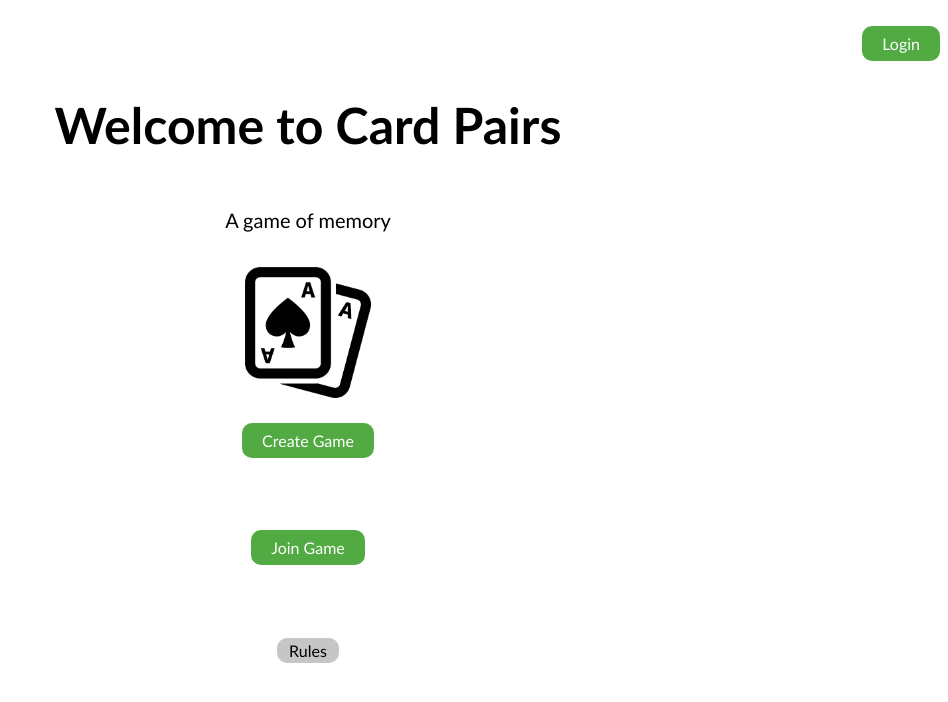
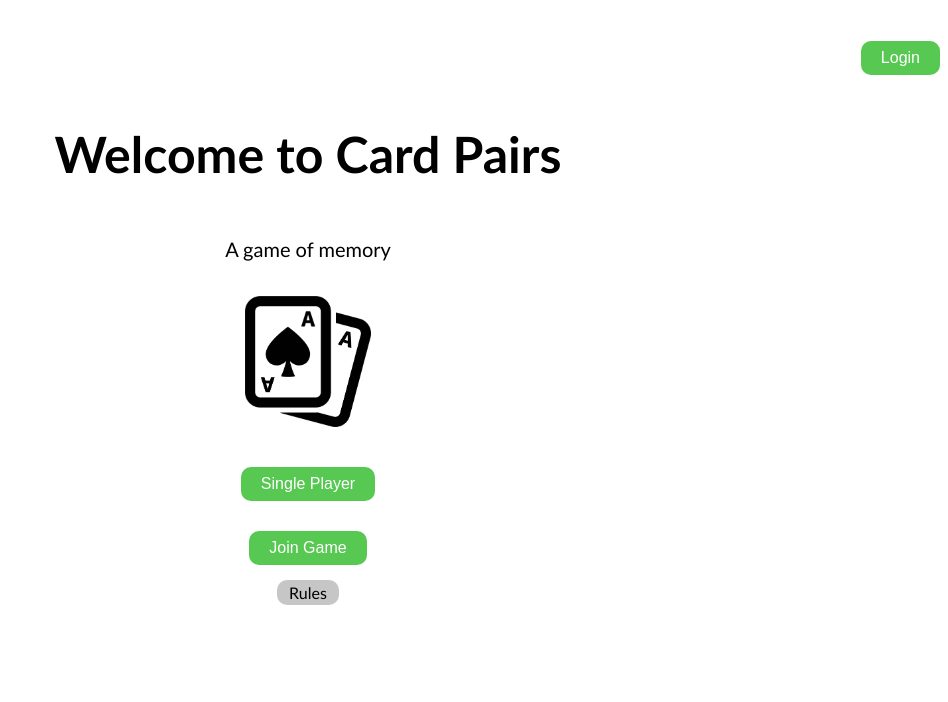
Before and after one commit to nhat2105/513-web-game, a React (Create React App) app in the folder client/: page / in a window 1280 px wide. Shown: the top 702 px of the page, without its empty margins (332-1280 px from the left). Built offline with nearby package versions, Linux system fonts and the light colour scheme.

Commit message:
loggedIn localStorage works. Sarah Paulson is my life

```diff
--- a/client/src/App.js
+++ b/client/src/App.js
@@ -5,6 +5,8 @@ import { BrowserRouter } from 'react-router-dom'
 import Routes from './routes/Routes'
 
 export default function App(){
+    localStorage.setItem('loggedIn', 'false')
+
     return (
         <BrowserRouter>
             <Routes />
--- a/client/src/css/pages/Home.css
+++ b/client/src/css/pages/Home.css
@@ -12,9 +12,7 @@
     display: flex;
     flex-direction: column;
     align-items: center;
-    justify-content: space-between;
     /* background-color: yellow; */
-    height: 30vh;
     padding: 10px;
 }
 
--- a/client/src/css/pages/UniversalElements.css
+++ b/client/src/css/pages/UniversalElements.css
@@ -1,16 +1,18 @@
 #input-button {
-    background-color: rgb(82, 171, 66);
+    background-color: rgba(87, 200, 81, 1);
     text-decoration: none;
     color: white;
-    font-family: 'Calibri', sans-serif;
+    font-family: sans-serif;
     padding: 6px 18px 6px 18px;
     border-radius: 10px;
-    border: 2.5px rgb(82, 171, 66);
+    border: 2.5px rgba(87, 200, 81, 1);
     border-style: solid;
+    margin-top: 15px;
+    margin-bottom: 15px;
 }
 
 #input-button:hover {
-    color: rgb(82, 171, 66);
+    color: rgba(87, 200, 81, 1);
     background-color: white;
     transition: 0.1s;
 }
--- a/client/src/pages/Home.jsx
+++ b/client/src/pages/Home.jsx
@@ -1,29 +1,33 @@
-import React, { useState } from 'react';
+import React, { useState, useEffect } from 'react';
 import { useNavigate } from 'react-router-dom';
 
 // import { guestLogin } from '../axios/api';
 const Home = () => {
   const navigate = useNavigate(); // useNavigate hook for routing
-  const [loading, setLoading] = useState(false);
+  const [isLoggedIn, setLoggedIn] = useState(false)
 
-  // Function to handle guest login
-  const handleGuest = async () => {
-    setLoading(true);
+  useEffect(() => {
+    // Check localStorage when the component mounts
+    if (localStorage.getItem("loggedIn") === "true") {
+      setLoggedIn(true);
+    }
+  }, []);
 
-    try {
-      // const response = await guestLogin(); // Call the backend for guest token
-      // const { token, role } = response.data;
+  // // Function to handle guest login
+  // const handleGuest = async () => {
 
-      // localStorage.setItem('token', token);
-      // localStorage.setItem('role', role); // Store the guest role
+  //   try {
+  //     // const response = await guestLogin(); // Call the backend for guest token
+  //     // const { token, role } = response.data;
 
-      setLoading(false);
-      navigate('/game'); // Redirect to the game page after login
-    } catch (error) {
-      console.error('Error logging in as guest', error);
-      setLoading(false);
-    }
-  };
+  //     // localStorage.setItem('token', token);
+  //     // localStorage.setItem('role', role); // Store the guest role
+
+  //     navigate('/'); // Redirect to the game page after login
+  //   } catch (error) {
+  //     console.error('Error logging in as guest', error);
+  //   }
+  // };
 
   // Redirect to the login page for regular users
   const handleLogin = () => {
@@ -33,16 +37,17 @@ const Home = () => {
   return(
     <body>
       <br/>
-      <div class = "home-login-button">
+      {!isLoggedIn &&<div class = "home-login-button">
         <a href = "/login" id = "input-button" onClick={handleLogin}>Login</a>
-      </div>
+      </div> }
       <div class = "home-introduction">
         <h1 class = "home-title">Welcome to Card Pairs</h1>
         <p class = "home-subtitle">A game of memory</p>
         <img class = "home-logo" src='../513-cardlogo.png'/>
       </div>
       <div class = "home-buttons-list">
-        <a href = "/create" id = "input-button">Create Game</a>
+        <a href = "/Sgame" id = "input-button">Single Player</a>
+        {isLoggedIn && <a href = "/create" id = "input-button">Create Game</a>}
         <a href = "/join" id = "input-button">Join Game</a>
         <a id = "rules-button">Rules</a>
       </div>
--- a/client/src/pages/Login.jsx
+++ b/client/src/pages/Login.jsx
@@ -11,9 +11,9 @@ const Login = () =>{
    const handleLogin = async (e) => {
       e.preventDefault();
       try {
-        const data = await login(username, password);
-        localStorage.setItem('token', data.token);
-        navigate('/game'); // Navigate to the home page after login
+        await login(username, password);
+        localStorage.setItem('loggedIn', "true");
+        navigate('/'); // Navigate to the home page after login
       } catch (err) {
         setError('Login failed');
       }
--- a/client/src/routes/Routes.js
+++ b/client/src/routes/Routes.js
@@ -10,7 +10,6 @@ import MultiplayerGameBoard from "../pages/MultiplayerGameBoard";
 import SinglePlayerGameBoard from "../pages/SinglePlayerGameBoard";
 
 const Routes = () => {
-
     return(
         <RoutesWrapper>
             <Route path='/' element={<Home />} />
```
